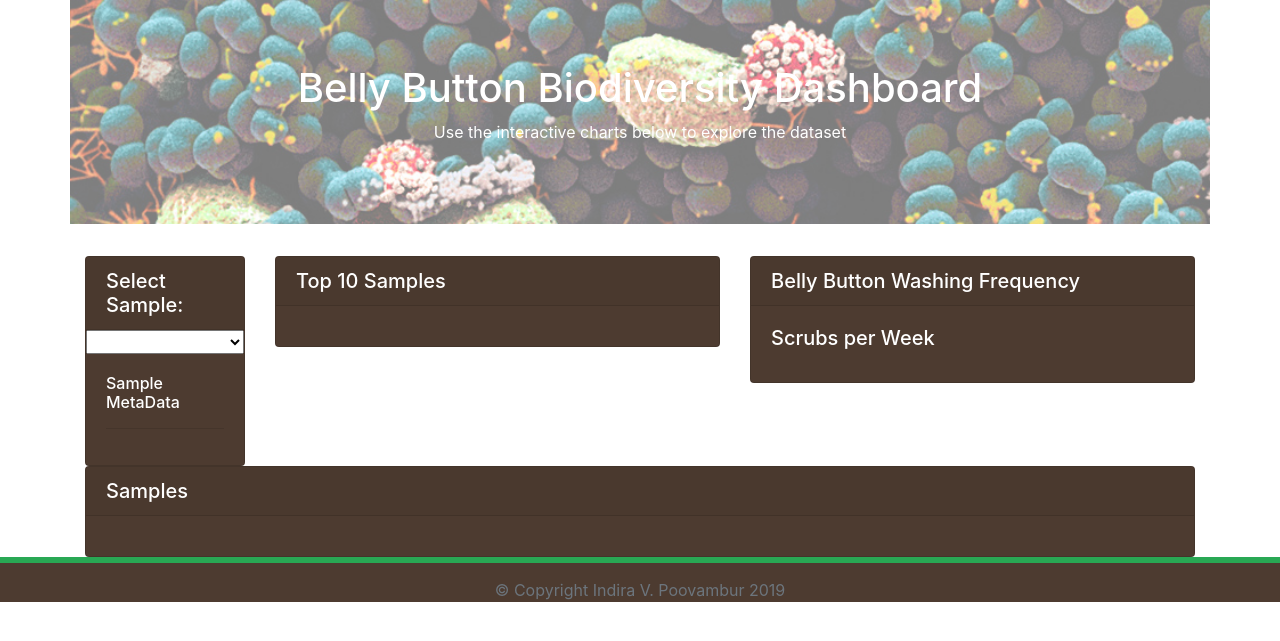
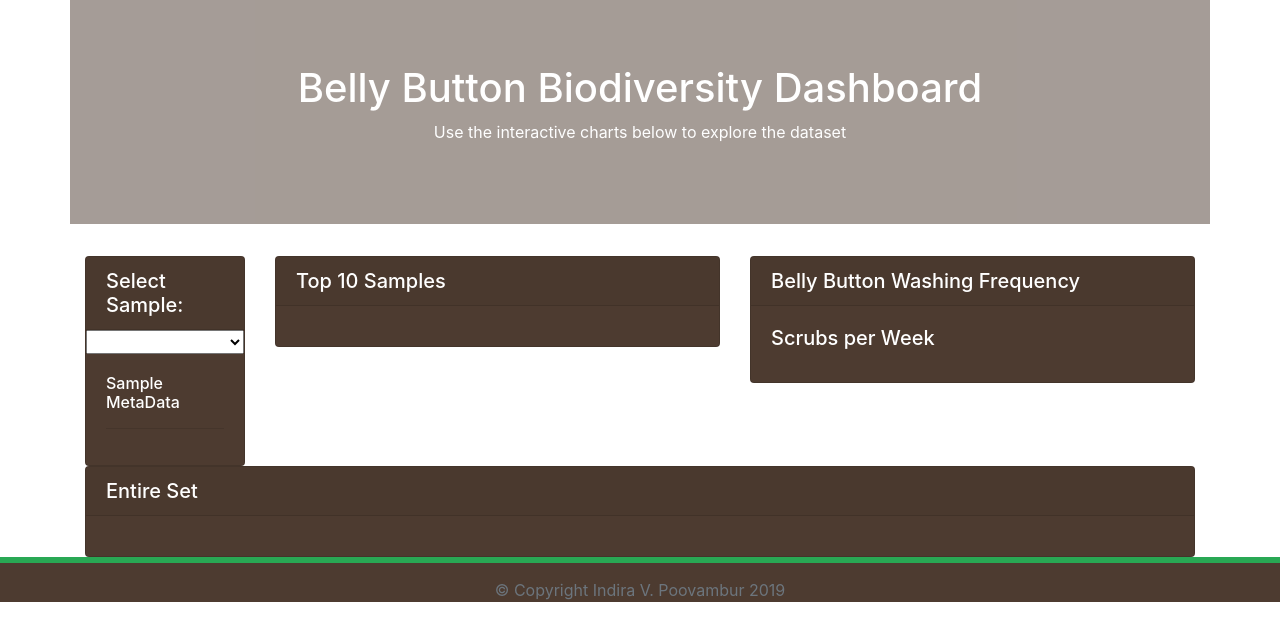
Before and after one commit to IndiraPV/Interactive-Data-Visualization, a Flask app: page / in a window 1280 px wide. Shown: the top 641 px of the page. Run offline with Flask 2, Linux system fonts and the light colour scheme; data that the repository does not hold is empty; some libraries are stand-ins or nearby versions.

Commit message:
requirement.txt

```diff
--- a/static/css/styles.css
+++ b/static/css/styles.css
@@ -1,8 +1,7 @@
 .jumbotron {
     opacity: 0.5;
-    /* background-image: linear-gradient(rgba(0,0,0,0.5), rgba(0,0,0,0.5)), url("../../assets/images/bacteria_by_filterforgedotcom.jpg"); */
-    background-image: url(../../Images/microbes-sem.jpg);
-    background-size: cover;
+    background-image: "url({{ url_for('static', filename='images/microbes-sem.jpg') }})";
+    background-size: cover !important;
  }
 
 .transparent {
--- a/static/js/app.js
+++ b/static/js/app.js
@@ -28,7 +28,8 @@
     var bubbleLayout = {
       margin: { t: 0 },
       hovermode: "closest",
-      xaxis: { title: "OTU ID" }
+      xaxis: { title: "OTU ID" },
+      showlegend: false,
     };
     var bubbleData = [
       {
@@ -45,7 +46,7 @@
     ];
 
     Plotly.plot("bubble", bubbleData, bubbleLayout,
-    {responsive: true, displayModeBar: false});
+    {responsive: true});
 
 
     // Build a Pie Chart
--- a/templates/index.html
+++ b/templates/index.html
@@ -6,7 +6,7 @@
   <meta name="viewport" content="width=device-width, initial-scale=1.0">
   <meta http-equiv="X-UA-Compatible" content="ie=edge">
   <title>Interactive Visualization using Plotly</title>
-  <link rel="stylesheet" href="../static/css/styles.css">
+  <link rel="stylesheet" href="{{ url_for('static', filename='css/styles.css') }}">
   <link rel="stylesheet" href="https://cdnjs.cloudflare.com/ajax/libs/twitter-bootstrap/4.3.1/css/bootstrap.css">
 
 
@@ -54,7 +54,7 @@
     <div class="row">
       <div class="col-md-12">
         <div class="card transparent text-white">
-            <h5 class="card-header">Samples</h5>
+            <h5 class="card-header">Entire Set</h5>
           <div class="card-body">
             <div id="bubble"></div>
           </div>
```
Also changed, not shown: requirements.txt (added, +15 -0 lines), README.md, static/images/microbes-sem.jpg (renamed from Images/microbes-sem.jpg).
